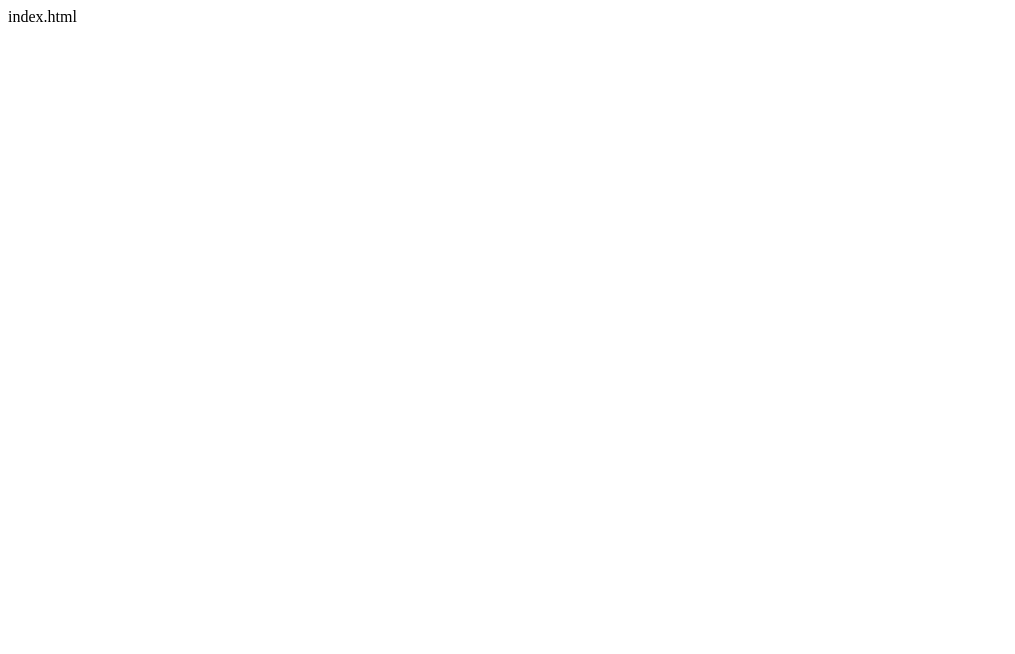
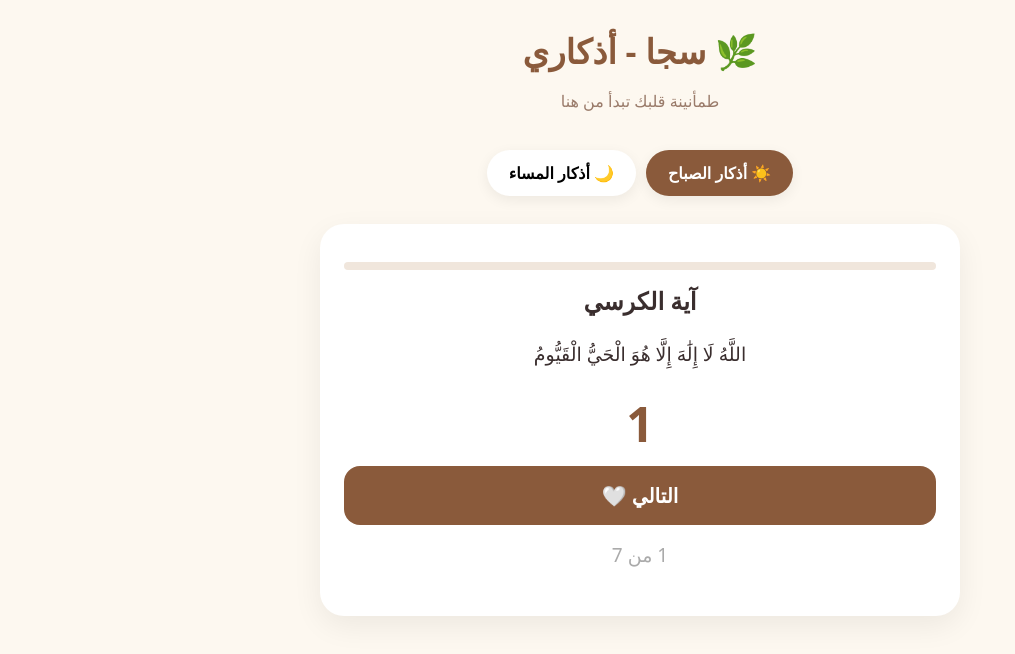
Before and after one commit to ftmis1415-ctrl/saja-azkari, a plain HTML site: page index.html in a window 1280 px wide. Shown: the whole page, without its empty margins (0-1015 px from the left). Drawn offline with Linux system fonts and the light colour scheme.

Commit message:
Update index.html

```diff
--- a/index.html
+++ b/index.html
@@ -1 +1,67 @@
-index.html
+<!DOCTYPE html>
+<html lang="ar" dir="rtl">
+<head>
+<meta charset="UTF-8">
+<meta name="viewport" content="width=device-width, initial-scale=1.0">
+<title>سجا | أذكاري</title>
+<style>
+*{box-sizing:border-box;font-family:system-ui}
+body{margin:0;background:#fdf8f0;color:#3a2e2e;min-height:100vh}
+header{text-align:center;padding:28px 16px 10px}
+header h1{font-size:34px;margin:0;color:#8a5a3b}
+header p{color:#9a7b6a}
+.tabs{display:flex;gap:10px;justify-content:center;padding:12px}
+.tabs button{border:0;padding:12px 22px;border-radius:999px;background:#fff;box-shadow:0 4px 14px #0001;cursor:pointer;font-size:16px;font-weight:700}
+.tabs button.active{background:#8a5a3b;color:#fff}
+.card{max-width:640px;margin:16px auto;background:#fff;border-radius:24px;padding:24px;box-shadow:0 10px 30px #0001;text-align:center}
+.card h2{margin:0 0 8px;font-size:24px}
+.card p{font-size:19px;line-height:1.9}
+.count{font-size:48px;font-weight:900;color:#8a5a3b;margin:10px}
+.btn{width:100%;padding:16px;border:0;border-radius:16px;background:#8a5a3b;color:#fff;font-size:20px;font-weight:800;cursor:pointer}
+.small{color:#aaa;font-size:13px;margin-top:12px}
+.progress{height:8px;background:#f0e6dc;border-radius:99px;overflow:hidden;margin:14px 0}
+.progress div{height:100%;background:#c9a07a;width:0%}
+</style>
+</head>
+<body>
+<header><h1>🌿 سجا - أذكاري</h1><p>طمأنينة قلبك تبدأ من هنا</p></header>
+<div class="tabs">
+<button id="b1" class="active" onclick="show('morning')">☀️ أذكار الصباح</button>
+<button id="b2" onclick="show('evening')">🌙 أذكار المساء</button>
+</div>
+<div class="card">
+<div class="progress"><div id="prog"></div></div>
+<h2 id="title"></h2>
+<p id="text"></p>
+<div class="count" id="count"></div>
+<button class="btn" onclick="next()">التالي 🤍</button>
+<p class="small" id="pos"></p>
+</div>
+<script>
+const data={
+morning:[
+["آية الكرسي","اللَّهُ لَا إِلَٰهَ إِلَّا هُوَ الْحَيُّ الْقَيُّومُ",1],
+["سورة الإخلاص","قُلْ هُوَ اللَّهُ أَحَدٌ",3],
+["سورة الفلق","قُلْ أَعُوذُ بِرَبِّ الْفَلَقِ",3],
+["سورة الناس","قُلْ أَعُوذُ بِرَبِّ النَّاسِ",3],
+["أصبحنا وأصبح الملك لله","أَصْبَحْنَا وَأَصْبَحَ الْمُلْكُ لِلَّهِ، وَالْحَمْدُ لِلَّهِ",1],
+["سبحان الله وبحمده","سُبْحَانَ اللَّهِ وَبِحَمْدِهِ",100],
+["أستغفر الله","أَسْتَغْفِرُ اللَّهَ وَأَتُوبُ إِلَيْهِ",100]
+],
+evening:[
+["آية الكرسي","اللَّهُ لَا إِلَٰهَ إِلَّا هُوَ الْحَيُّ الْقَيُّومُ",1],
+["سورة الإخلاص","قُلْ هُوَ اللَّهُ أَحَدٌ",3],
+["سورة الفلق","قُلْ أَعُوذُ بِرَبِّ الْفَلَقِ",3],
+["سورة الناس","قُلْ أَعُوذُ بِرَبِّ النَّاسِ",3],
+["أمسينا وأمسى الملك لله","أَمْسَيْنَا وَأَمْسَى الْمُلْكُ لِلَّهِ، وَالْحَمْدُ لِلَّهِ",1],
+["سبحان الله وبحمده","سُبْحَانَ اللَّهِ وَبِحَمْدِهِ",100],
+["أعوذ بكلمات الله التامات","أَعُوذُ بِكَلِمَاتِ اللَّهِ التَّامَّاتِ مِنْ شَرِّ مَا خَلَقَ",3]
+]};
+let type='morning', i=0, left=0;
+function show(t){type=t;i=0;document.getElementById('b1').classList.toggle('active',t=='morning');document.getElementById('b2').classList.toggle('active',t=='evening');render();}
+function render(){let d=data[type][i];document.getElementById('title').innerText=d[0];document.getElementById('text').innerText=d[1];left=d[2];document.getElementById('count').innerText=left;document.getElementById('pos').innerText=(i+1)+' من '+data[type].length;document.getElementById('prog').style.width=((i)/data[type].length*100)+'%';}
+function next(){left--;if(left<=0){i++;if(i>=data[type].length){i=0;alert('ما شاء الله خلصت الأذكار 🤍 تقبل الله منك');} }render();}
+show('morning');
+</script>
+</body>
+</html>
```
